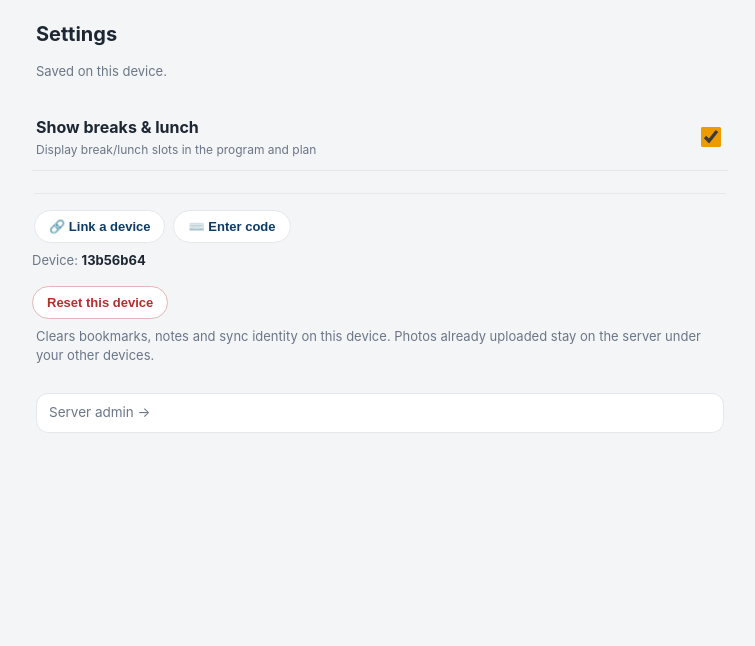
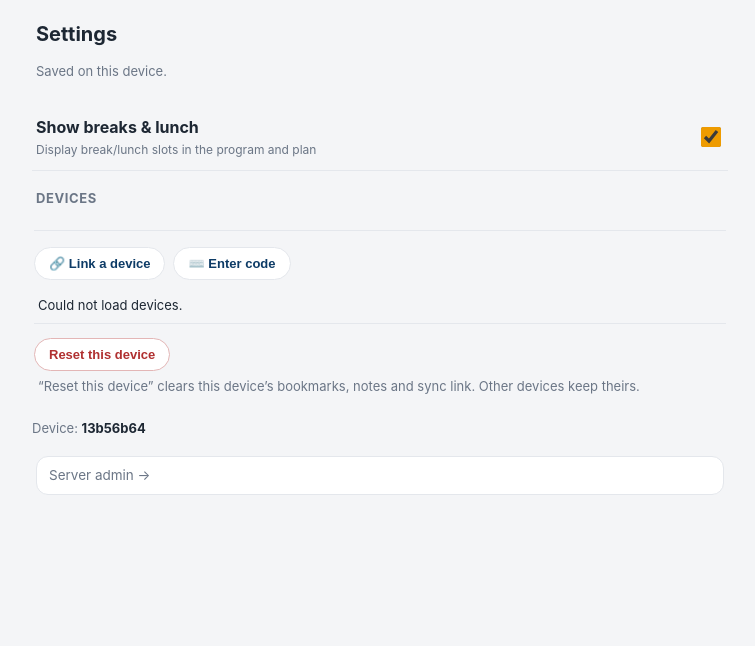
Before and after one commit to jikhanjung/strati2026, a Django app: page /settings/ in a window 1280 px wide. Shown: the part 53-699 px from the top of the page, without its empty margins (260-1015 px from the left). Run offline with Django 5.2, Linux system fonts and the light colour scheme; data comes from the database, SQL or seed files in the repository.

Commit message:
Settings: per-device Unlink button in the list; move Reset into the devices area
Replace the separate "× remove other" and "Unlink this device" controls with one
Unlink button per device row (this device → rotate to a solo token; another
device → forget/revoke). The device list is always shown, and "Reset this
device" now lives inside the devices section.

Co-Authored-By: Claude Opus 4.8 (1M context) <noreply@anthropic.com>

```diff
--- a/congress/templates/congress/settings.html
+++ b/congress/templates/congress/settings.html
@@ -11,24 +11,20 @@
   </label>
 </div>
 
+<h2 class="room-h" style="margin-top:18px">Devices</h2>
 <section class="sync" id="sync-section">
   <div id="sync-status" class="sync-status" hidden>🔗 Linked across devices</div>
-  <div class="sync-row">
+  <div class="sync-row" id="pair-row">
     <button id="sync-link" class="sync-btn">🔗 Link a device</button>
     <button id="sync-enter" class="sync-btn">⌨️ Enter code</button>
   </div>
   <div id="sync-out" class="sync-out" hidden></div>
-  <details id="sync-devices" class="sync-devices" hidden>
-    <summary>Manage devices</summary>
-    <div id="device-list" class="device-list"></div>
-    <button id="unlink-this" class="sync-btn danger">Unlink this device</button>
-  </details>
+  <div id="device-list" class="device-list"></div>
+  <button id="reset-local" class="sync-btn danger" style="margin-top:6px">Reset this device</button>
+  <p class="hint" style="margin-top:6px">“Reset this device” clears this device’s bookmarks, notes and sync link. Other devices keep theirs.</p>
 </section>
 
 <div id="settings-info" class="settings-info"></div>
-
-<button id="reset-local" class="sync-btn danger">Reset this device</button>
-<p class="hint" style="margin-top:8px">Clears bookmarks, notes and sync identity on this device. Photos already uploaded stay on the server under your other devices.</p>
 
 <p class="hint" style="margin-top:18px"><a href="{% url 'manage' %}" class="detail-session" style="color:var(--muted)">Server admin →</a></p>
 {% endblock %}
@@ -55,35 +51,29 @@
 })();
 </script>
 <script>
-// 기기 페어링/관리 UI
+// 기기 목록/페어링 UI
 (function () {
   const out = document.getElementById('sync-out');
   const link = document.getElementById('sync-link');
   const enter = document.getElementById('sync-enter');
   const status = document.getElementById('sync-status');
-  const devBox = document.getElementById('sync-devices');
+  const pairRow = document.getElementById('pair-row');
   const devList = document.getElementById('device-list');
-  const unlinkBtn = document.getElementById('unlink-this');
-  if (!link || !enter) return;
-  if (!STRATI.cfgSync()) {                 // 동기화 꺼짐 → 페어링 UI 숨김
-    const sec = document.getElementById('sync-section'); if (sec) sec.hidden = true;
+  if (!devList) return;
+
+  if (!STRATI.cfgSync()) {                 // 동기화 꺼짐 → 페어링/목록 숨김(Reset은 유지)
+    if (status) status.hidden = true;
+    if (pairRow) pairRow.hidden = true;
+    devList.innerHTML = '<div class="device-row">Cloud sync is turned off.</div>';
     return;
   }
+
   function renderLinked() {
     if (!status) return;
     const linked = STRATI.isLinked(), n = STRATI.linkedCount();
     status.hidden = !linked;
     status.textContent = '🔗 Linked' + (n >= 2 ? ' · ' + n + ' devices' : ' across devices');
-    if (devBox) devBox.hidden = !linked;
   }
-  renderLinked();
-  document.addEventListener('sync:applied', renderLinked);
-  document.addEventListener('sync:revoked', () => {
-    renderLinked();
-    if (out) { out.hidden = false;
-      out.textContent = 'This device was unlinked from the group. Your bookmarks/notes stay here.'; }
-  });
-
   function ago(iso) {
     const d = new Date(iso); if (isNaN(d)) return '';
     const s = Math.max(0, (Date.now() - d.getTime()) / 1000);
@@ -93,28 +83,33 @@
     return Math.round(s / 86400) + 'd ago';
   }
   async function loadDevices() {
-    if (!devList) return;
     devList.innerHTML = '<div class="device-row">…</div>';
-    let data; try { data = await STRATI.listDevices(); } catch (e) { devList.innerHTML = '<div class="device-row">Could not load.</div>'; return; }
-    devList.innerHTML = (data.devices || []).map(d => {
+    let data; try { data = await STRATI.listDevices(); }
+    catch (e) { devList.innerHTML = '<div class="device-row">Could not load devices.</div>'; return; }
+    const list = data.devices || [];
+    devList.innerHTML = list.map(d => {
       const me = d.id === data.current;
       const name = me ? '📱 This device' : '🖥️ ' + String(d.id).slice(0, 8);
-      const x = me ? '' : '<button class="device-x" data-id="' + STRATI.esc(d.id) + '" aria-label="remove">×</button>';
+      const canUnlink = me ? (list.length > 1) : true;   // 솔로(이 기기뿐)면 분리할 게 없음
+      const btn = canUnlink
+        ? '<button class="device-unlink" data-id="' + STRATI.esc(d.id) + '"'
+          + (me ? ' data-self="1"' : '') + '>Unlink</button>'
+        : '';
       return '<div class="device-row"><span class="device-name">' + name + '</span>'
-        + '<span class="device-seen">' + ago(d.seen) + '</span>' + x + '</div>';
+        + '<span class="device-seen">' + ago(d.seen) + '</span>' + btn + '</div>';
     }).join('') || '<div class="device-row">No devices.</div>';
   }
-  if (devBox) devBox.addEventListener('toggle', () => { if (devBox.open) loadDevices(); });
-  if (devList) devList.addEventListener('click', async (e) => {
-    const b = e.target.closest('.device-x'); if (!b) return;
-    if (!confirm('Remove this device from the linked set?')) return;
-    try { await STRATI.forgetDevice(b.dataset.id); } catch (e) {}
-    loadDevices(); renderLinked();
-  });
-  if (unlinkBtn) unlinkBtn.addEventListener('click', async () => {
-    if (!confirm('Unlink THIS device? Your bookmarks/notes stay here but stop syncing with the others.')) return;
-    try { await STRATI.unlinkThisDevice(); } catch (e) {}
-    location.reload();
+  devList.addEventListener('click', async (e) => {
+    const b = e.target.closest('.device-unlink'); if (!b) return;
+    if (b.dataset.self) {                  // 이 기기 → 새 솔로 토큰으로 분리
+      if (!confirm('Unlink THIS device? It stops syncing with the others (your data stays here).')) return;
+      try { await STRATI.unlinkThisDevice(); } catch (e) {}
+      location.reload();
+    } else {                               // 다른 기기 → 차단(다음 동기화 때 분리됨)
+      if (!confirm('Unlink this device from the group? It is signed out on its next sync.')) return;
+      try { await STRATI.forgetDevice(b.dataset.id); } catch (e) {}
+      loadDevices(); renderLinked();
+    }
   });
   link.addEventListener('click', async () => {
     out.hidden = false; out.textContent = '…';
@@ -132,6 +127,14 @@
     try { await STRATI.pairClaim(code); out.textContent = 'Linked! Reloading…'; location.reload(); }
     catch (e) { out.textContent = 'Invalid or expired code.'; }
   });
+
+  renderLinked();
+  loadDevices();
+  document.addEventListener('sync:applied', () => { renderLinked(); loadDevices(); });
+  document.addEventListener('sync:revoked', () => {
+    renderLinked(); loadDevices();
+    if (out) { out.hidden = false; out.textContent = 'This device was unlinked from the group.'; }
+  });
 })();
 </script>
 {% endblock %}
--- a/static/style.css
+++ b/static/style.css
@@ -121,6 +121,8 @@ a { color: inherit; text-decoration: none; }
 .device-seen { color: var(--muted); font-size: 11.5px; }
 .device-x { flex: 0 0 auto; width: 22px; height: 22px; padding: 0; border: none; border-radius: 50%;
   background: #f0e0e0; color: #b03030; font-size: 15px; cursor: pointer; }
+.device-unlink { flex: 0 0 auto; border: 1px solid #e3b6b6; background: var(--card); color: #b03030;
+  border-radius: 8px; padding: 4px 12px; font-size: 12px; font-weight: 600; cursor: pointer; }
 .sync-btn.danger { color: #b03030; border-color: #e3b6b6; }
 
 /* Per-talk note editor (talk detail) */
```
Also changed, not shown: devlog/20260630_038_settings_device_list_unlink.md (added, +24 -0 lines).
